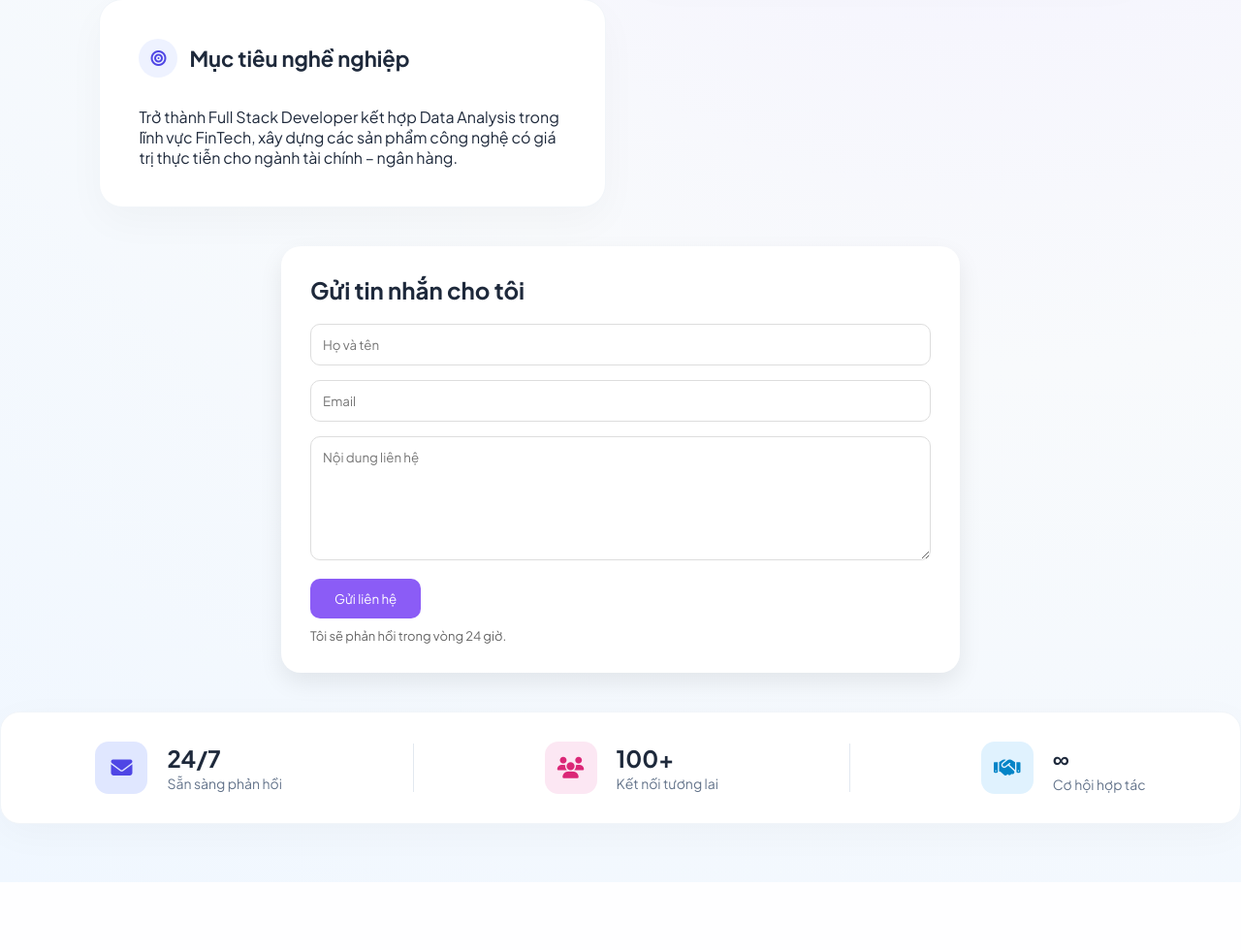
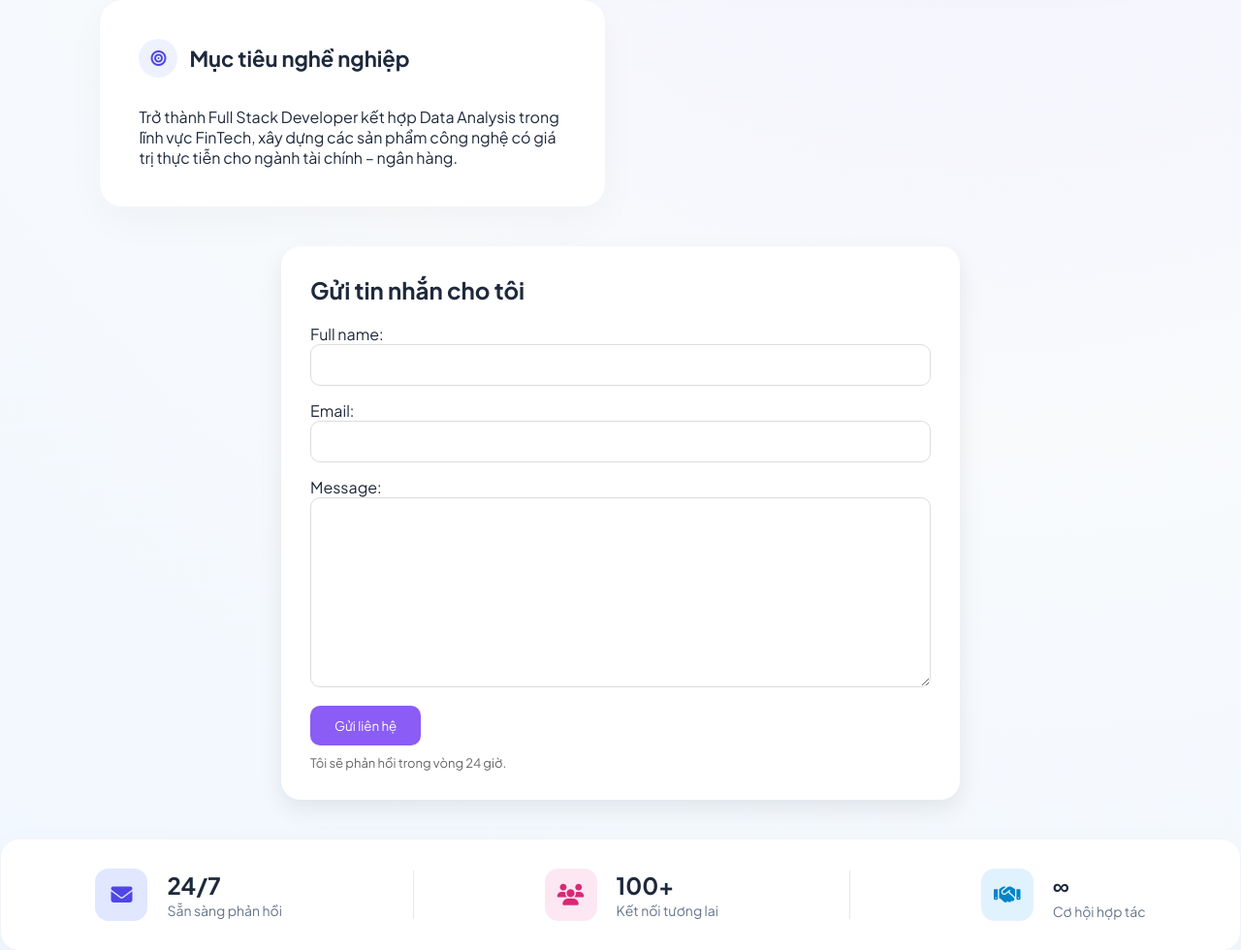
Before and after one commit to 27a4012266-manh/Portfolio-website, a Django app: template templates/contact.html in a window 1280 px wide. Shown: the part 837-1817 px from the top of the page at 97% size. Before the commit the page ends 1747 px from the top, so only its background shows below. Run offline with Django 5.2, Linux system fonts and the light colour scheme; the template is opened without the code that fills it: values that come from a table or form of the project are taken from there, others are empty; tables that the repository leaves empty hold one stand-in row (values such as "Sample post"); grey boxes marked "Sample" are stand-in pictures.

Commit message:
cap nhat

```diff
--- a/templates/contact.html
+++ b/templates/contact.html
@@ -109,16 +109,22 @@
 <section class="contact-form-section">
     <div class="contact-form-box">
         <h2>Gửi tin nhắn cho tôi</h2>
-        <form id="contactForm" method="POST">
+        <form method="POST">
             {% csrf_token %}
             <div class="form-group">
-                <input type="text" name="full_name" placeholder="Họ và tên" required>
+                {{ form.full_name.label_tag }}
+                {{ form.full_name }}
+                {{ form.full_name.errors }}
             </div>
             <div class="form-group">
-                <input type="email" name="email" placeholder="Email" required>
+                {{ form.email.label_tag }}
+                {{ form.email }}
+                {{ form.email.errors }}
             </div>
             <div class="form-group">
-                <textarea name="message" rows="6" placeholder="Nội dung liên hệ" required></textarea>
+                {{ form.message.label_tag }}
+                {{ form.message }}
+                {{ form.message.errors }}
             </div>
             <button type="submit" class="btn-submit">Gửi liên hệ</button>
             <p class="form-note">Tôi sẽ phản hồi trong vòng 24 giờ.</p>
```
